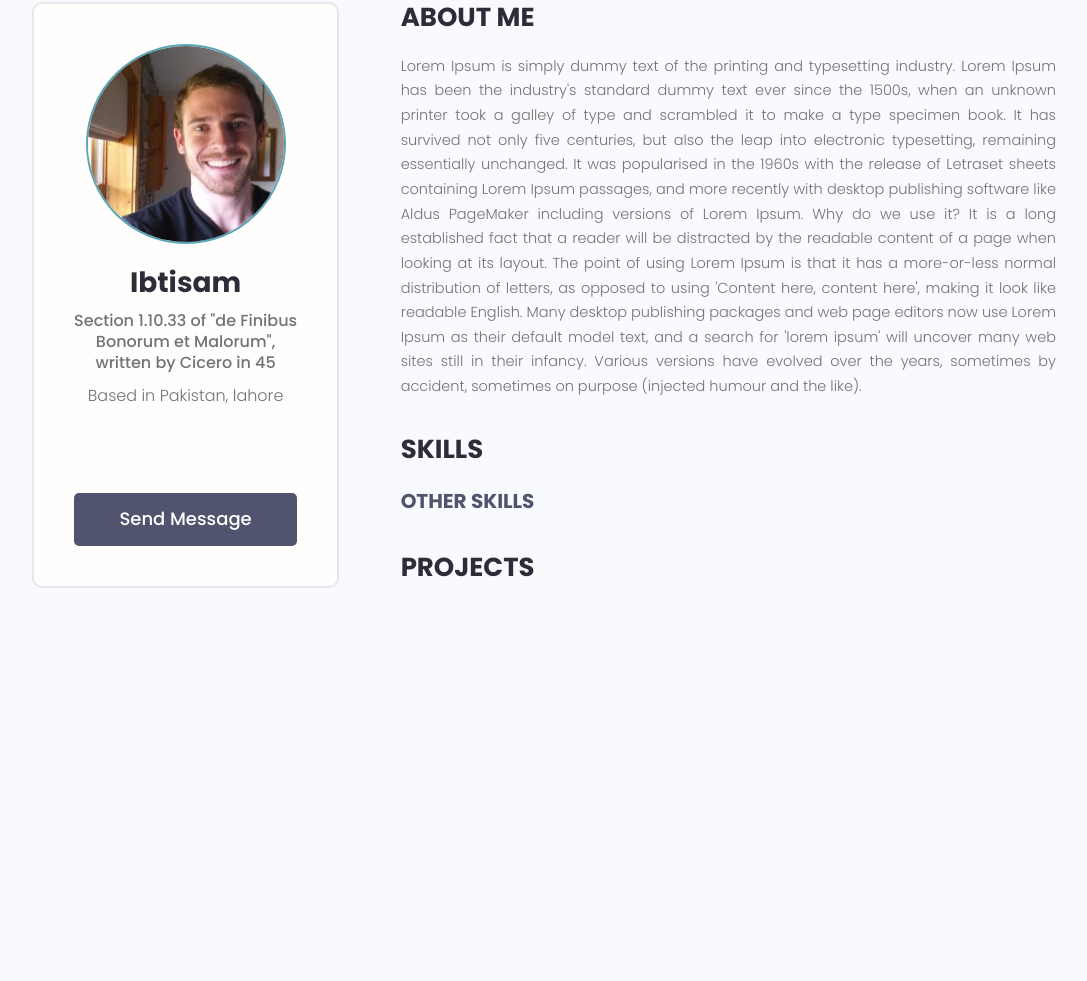
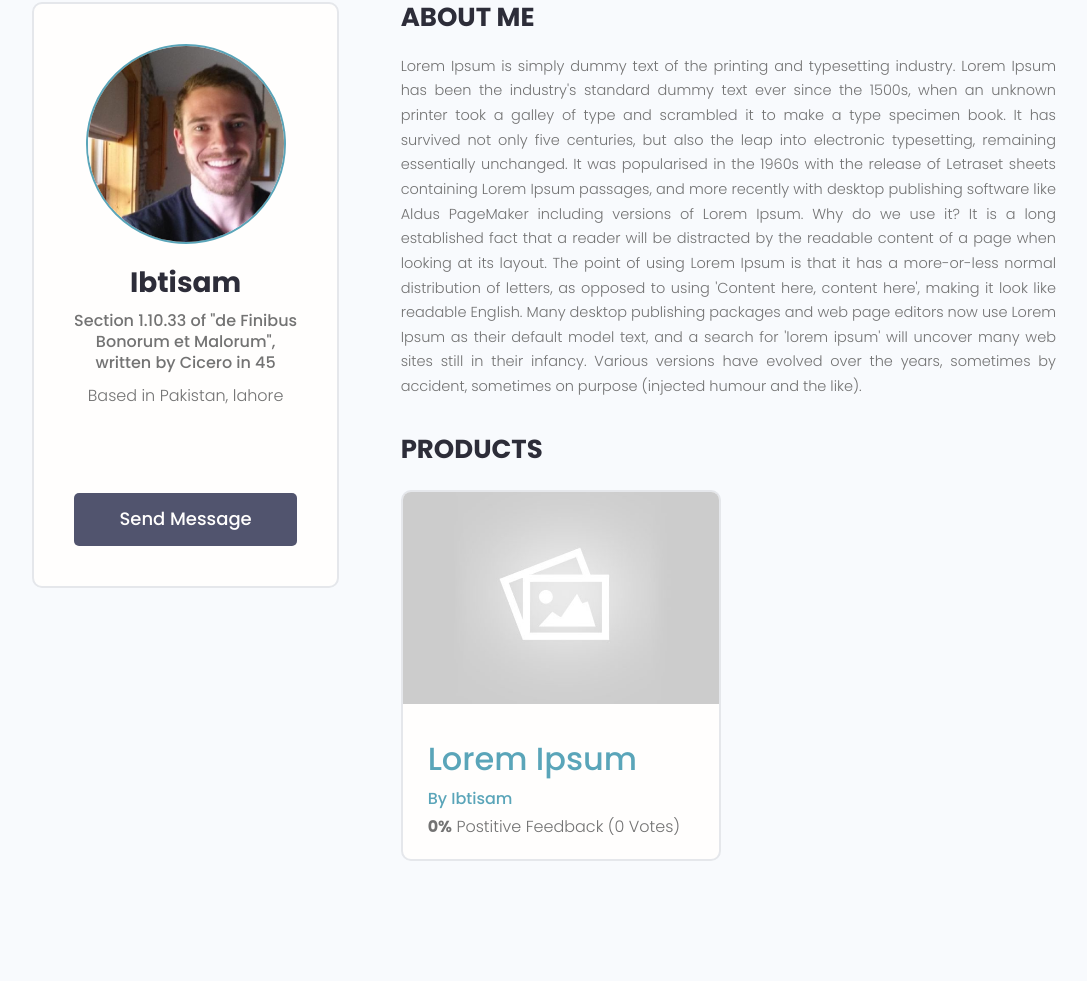
Before and after one commit to m8usman/inventory, a Django app: page /profile/f2d897e6-c5f6-4ac5-a619-8eb818cd3b55/ in a window 1280 px wide. Shown: the part 116-1097 px from the top of the page, without its empty margins (96-1183 px from the left). Before the commit the page ends 704 px from the top, so only its background shows below. Run offline with Django 4.2, Linux system fonts and the light colour scheme; data comes from the database, SQL or seed files in the repository; both versions use the stored data as it was after the commit; data that the repository does not hold is empty; some libraries are stand-ins or nearby versions.

Commit message:
added two user and 1 product

```diff
--- a/products/templates/products/single-product.html
+++ b/products/templates/products/single-product.html
@@ -52,7 +52,7 @@
                     <p>You have already submitted your review for this product</p>
 
                     {% elif request.user.profile == product.owner %}
-                    <p>You cannot review your own work</p>
+                    <p>You cannot review your own product</p>
 
                     {% elif request.user.is_authenticated %}
                     <form class="form" action="{% url 'product' product.id %}" method="POST">
--- a/users/templates/users/profiles.html
+++ b/users/templates/users/profiles.html
@@ -7,8 +7,8 @@
     <section class="hero-section text-center">
         <div class="container container--narrow">
             <div class="hero-section__box">
-                <h2>CONNECT WITH <span>Customers</span></h2>
-                <h2>FROM AROUND THE WORLD</h2>
+                <h2>Search for <span>Users</span></h2>
+<!--                <h2>FROM AROUND THE WORLD</h2>-->
             </div>
 
             <div class="hero-section__search">
--- a/users/templates/users/user-profile.html
+++ b/users/templates/users/user-profile.html
@@ -56,53 +56,29 @@
                     <h3 class="devInfo__title">About Me</h3>
                     <p class="devInfo__about">{{profile.bio}}</p>
                 </div>
+
                 <div class="devInfo">
-                    <h3 class="devInfo__title">Skills</h3>
-                    <div class="devInfo__skills">
+                    <h3 class="devInfo__title">Products</h3>
+                    <div class="grid grid--two">
+                        {% for product in profile.product_set.all %}
+                        <div class="column">
+                            <div class="card product">
+                                <a href="{% url 'product' product.id %}" class="product">
+                                    <img class="product__thumbnail" src="{{product.imageURL}}"
+                                        alt="product thumbnail" />
+                                    <div class="card__body">
+                                        <h3 class="product__title">{{product.title}}</h3>
+                                        <p><a class="product__author"
+                                                href="{% url 'user-profile' product.owner.id %}">By
+                                                {{product.owner.name}}</a>
+                                        </p>
+                                        <p class="product--rating">
+                                            <span style="font-weight: bold;">{{product.vote_ratio}}%</span> Postitive
+                                            Feedback ({{product.vote_total}} Vote{{product.vote_total|pluralize:"s"}})
+                                        </p>
+                                        <div class="product__tags">
 
-                        {% for skill in topSkills %}
-                        <div class="devSkill">
-                            <h4 class="devSkill__title">{{skill.name}}</h4>
-                            <p class="devSkill__info">{{skill.description}}</p>
-                        </div>
-                        {% endfor %}
-
-
-
-                        <h3 class="devInfo__subtitle">Other Skills</h3>
-                        <div class="devInfo__otherSkills">
-
-                            {% for skill in otherSkills %}
-                            <span class="tag tag--pill tag--sub tag--lg">
-                                <small>{{skill}}</small>
-                            </span>
-                            {% endfor %}
-
-                        </div>
-                    </div>
-                </div>
-                <div class="devInfo">
-                    <h3 class="devInfo__title">Projects</h3>
-                    <div class="grid grid--two">
-                        {% for project in profile.project_set.all %}
-                        <div class="column">
-                            <div class="card project">
-                                <a href="{% url 'project' project.id %}" class="project">
-                                    <img class="project__thumbnail" src="{{project.imageURL}}"
-                                        alt="project thumbnail" />
-                                    <div class="card__body">
-                                        <h3 class="project__title">{{project.title}}</h3>
-                                        <p><a class="project__author"
-                                                href="{% url 'user-profile' project.owner.id %}">By
-                                                {{project.owner.name}}</a>
-                                        </p>
-                                        <p class="project--rating">
-                                            <span style="font-weight: bold;">{{project.vote_ratio}}%</span> Postitive
-                                            Feedback ({{project.vote_total}} Vote{{project.vote_total|pluralize:"s"}})
-                                        </p>
-                                        <div class="project__tags">
-
-                                            {% for tag in project.tags.all %}
+                                            {% for tag in product.tags.all %}
                                             <span class="tag tag--pill tag--main">
                                                 <small>{{tag}}</small>
                                             </span>
--- a/users/views.py
+++ b/users/views.py
@@ -93,9 +93,9 @@ def userAccount(request):
     profile = request.user.profile
 
     skills = profile.skill_set.all()
-    projects = profile.project_set.all()
+    products = profile.product_set.all()
 
-    context = {'profile': profile, 'skills': skills, 'inventory': projects}
+    context = {'profile': profile, 'skills': skills, 'inventory': products}
     return render(request, 'users/account.html', context)
 
 
```
Also changed, not shown: users/templates/users/account.html (+10 -12 lines), db.sqlite3, static/images/profiles/cody_BkCgOmx.jpg (added), static/images/profiles/dennis_RgnycBA.jpg (added).
